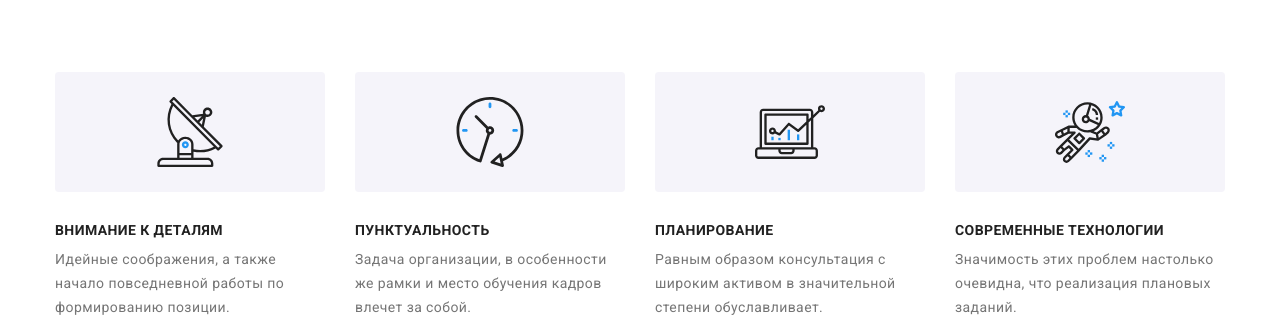
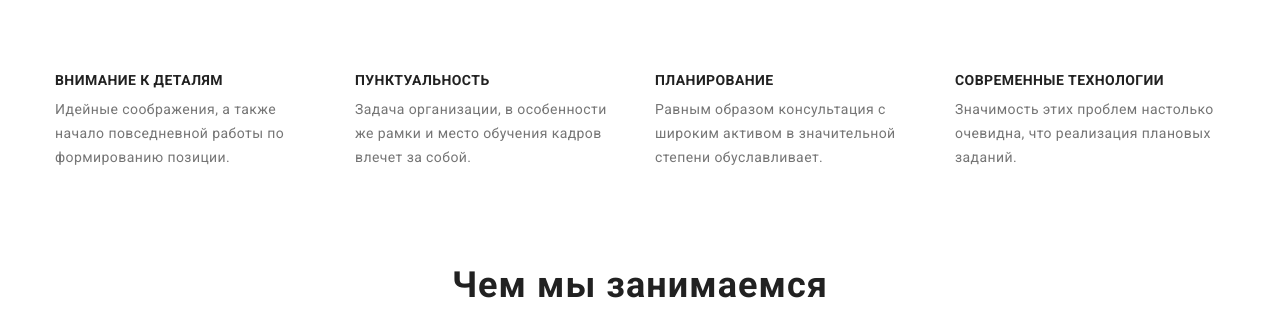
Before and after one commit to krukroman/goit-markup-hw-04, a plain HTML site: page index.html in a window 1280 px wide. Shown: the part 703-1026 px from the top of the page. Drawn offline with nearby package versions, Linux system fonts and the light colour scheme.

Commit message:
правки та доданий спрайт.свг

```diff
--- a/css/styles.css
+++ b/css/styles.css
@@ -169,29 +169,7 @@ body {
   margin: var(--grid-list-item-margin);
   width: calc(100% / 3 - 2 * var(--grid-list-item-margin));
 }
-.advantages-list-item::before {
-  content: '';
-  display: block;
-  height: 120px;
-  margin: 0 0 30px 0;
-  background-color: #f5f4fa;
-  background-repeat: no-repeat;
-  background-position: center;
-  border-radius: 4px;
-}
-.advantages-list-item.advantages-list-item-antenna::before {
-  background-image: url(../images/index/icons/antenna-1.svg);
-}
-.advantages-list-item.advantages-list-item-clock::before {
-  background-image: url(../images/index/icons/clock-1.svg);
-}
-.advantages-list-item.advantages-list-item-diagram::before {
-  background-image: url(../images/index/icons/diagram-1.svg);
-}
-.advantages-list-item.advantages-list-item-astronaut::before {
-  background-image: url(../images/index/icons/astronaut-1.svg);
-}
-.advantages-list-item-header {
+.advantages-list-item-title {
   font-weight: bold;
   font-size: 14px;
   line-height: 1.143;
--- a/index.html
+++ b/index.html
@@ -50,20 +50,20 @@
             <h2 class="visualy-hidden-title">Преимущества</h2>
             <!-- Список переваг -->
             <ul class="advantages-list">
-                <li class="advantages-list-item advantages-list-item-antenna">
-                    <h3 class="advantages-list-item-header">Внимание к деталям</h3>
+                <li class="advantages-list-item">
+                    <h3 class="advantages-list-item-title">Внимание к деталям</h3>
                     <p class="advantages-list-item-text">Идейные соображения, а также начало повседневной работы по формированию позиции.</p>
                 </li>
                 <li class="advantages-list-item advantages-list-item-clock">
-                    <h3 class="advantages-list-item-header">Пунктуальность</h3>
+                    <h3 class="advantages-list-item-title">Пунктуальность</h3>
                     <p class="advantages-list-item-text">Задача организации, в особенности же рамки и место обучения кадров влечет за собой.</p>
                 </li>
                 <li class="advantages-list-item advantages-list-item-diagram">
-                    <h3 class="advantages-list-item-header">Планирование</h3>
+                    <h3 class="advantages-list-item-title">Планирование</h3>
                     <p class="advantages-list-item-text">Равным образом консультация с широким активом в значительной степени обуславливает.</p>
                 </li>
                 <li class="advantages-list-item advantages-list-item-astronaut">
-                    <h3 class="advantages-list-item-header">Современные технологии</h3>
+                    <h3 class="advantages-list-item-title">Современные технологии</h3>
                     <p class="advantages-list-item-text">Значимость этих проблем настолько очевидна, что реализация плановых заданий.</p>
                 </li>
             </ul>
@@ -129,32 +129,32 @@
                 <ul class="clients-list">
                     <li class="clients-list-item">
                         <a href="" class="clients-list-link">
-                            <img class="clients-list-logo" src="./images/index/icons/logo1.svg" alt="">
+
                         </a>
                     </li>
                     <li class="clients-list-item">
                         <a href="" class="clients-list-link">
-                            <img class="clients-list-logo" src="./images/index/icons/logo2.svg" alt="">
+
                         </a>
                     </li>
                     <li class="clients-list-item">
                         <a href="" class="clients-list-link">
-                            <img class="clients-list-logo" src="./images/index/icons/logo3.svg" alt="">
+
                         </a>
                     </li>
                     <li class="clients-list-item">
                         <a href="" class="clients-list-link">
-                            <img class="clients-list-logo" src="./images/index/icons/logo4.svg" alt="">
+
                         </a>
                     </li>
                     <li class="clients-list-item">
                         <a href="" class="clients-list-link">
-                            <img class="clients-list-logo" src="./images/index/icons/logo5.svg" alt="">
+
                         </a>
                     </li>
                     <li class="clients-list-item">
                         <a href="" class="clients-list-link">
-                            <img class="clients-list-logo" src="./images/index/icons/logo6.svg" alt="">
+
                         </a>
                     </li>
                 </ul>
```
Also changed, not shown: images/icons/sprite.svg (added), images/index/bg-Img.jpg, images/index/icons/antenna-1.svg (deleted), images/index/icons/astronaut-1.svg (deleted), images/index/icons/clock-1.svg (deleted), images/index/icons/diagram-1.svg (deleted), images/index/icons/logo1.svg (deleted), images/index/icons/logo2.svg (deleted), images/index/icons/logo3.svg (deleted), images/index/icons/logo4.svg (deleted), images/index/icons/logo5.svg (deleted), images/index/icons/logo6.svg (deleted).
